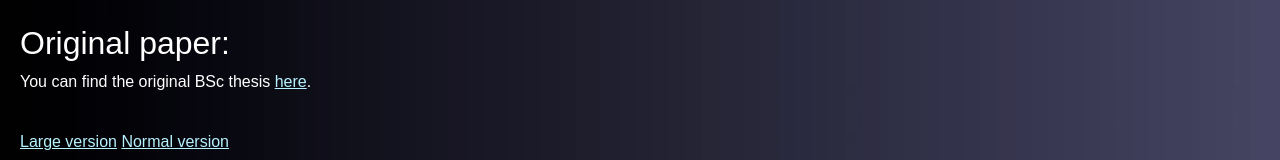
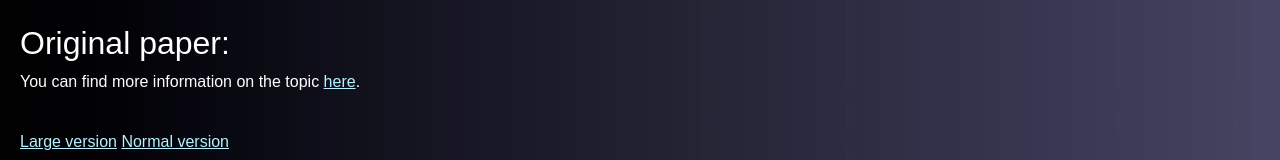
Before and after one commit to BenjaminToth/Website, a plain HTML site: page thesis.html in a window 1280 px wide. Shown: the part 1366-1526 px from the top of the page. Drawn offline with nearby package versions, Linux system fonts and the light colour scheme.

Commit message:
Update thesis.html

```diff
--- a/thesis.html
+++ b/thesis.html
@@ -186,8 +186,7 @@
         </div>
         <aside>
             <h2>Original paper:</h2>
-            <p>You can find the original BSc thesis <a href="files/szakdoga.pdf" target="_blank"
-                    class="visited-link">here</a>.
+            <p>You can find more information on the topic <a href="https://www.math.elte.hu/thesisupload/thesisfiles/2024bsc_matelem3y-cfkdsv.pdf" target="_blank">here</a>.
             </p>
         </aside>
     </main>
```
